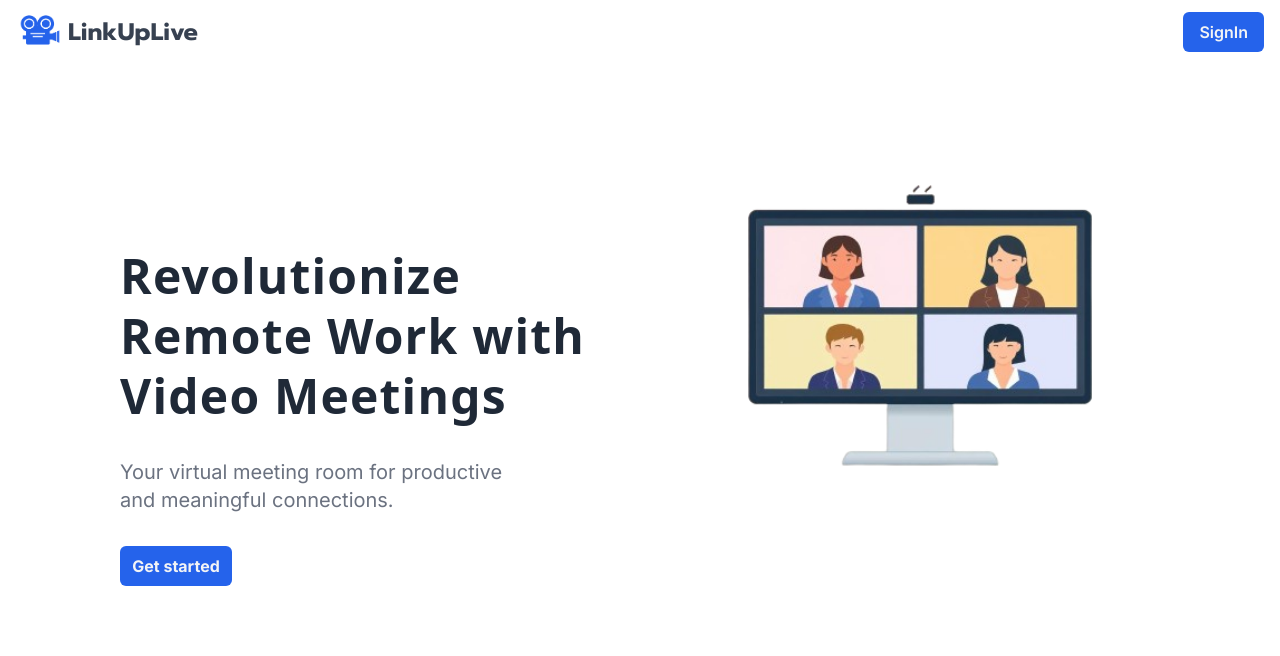
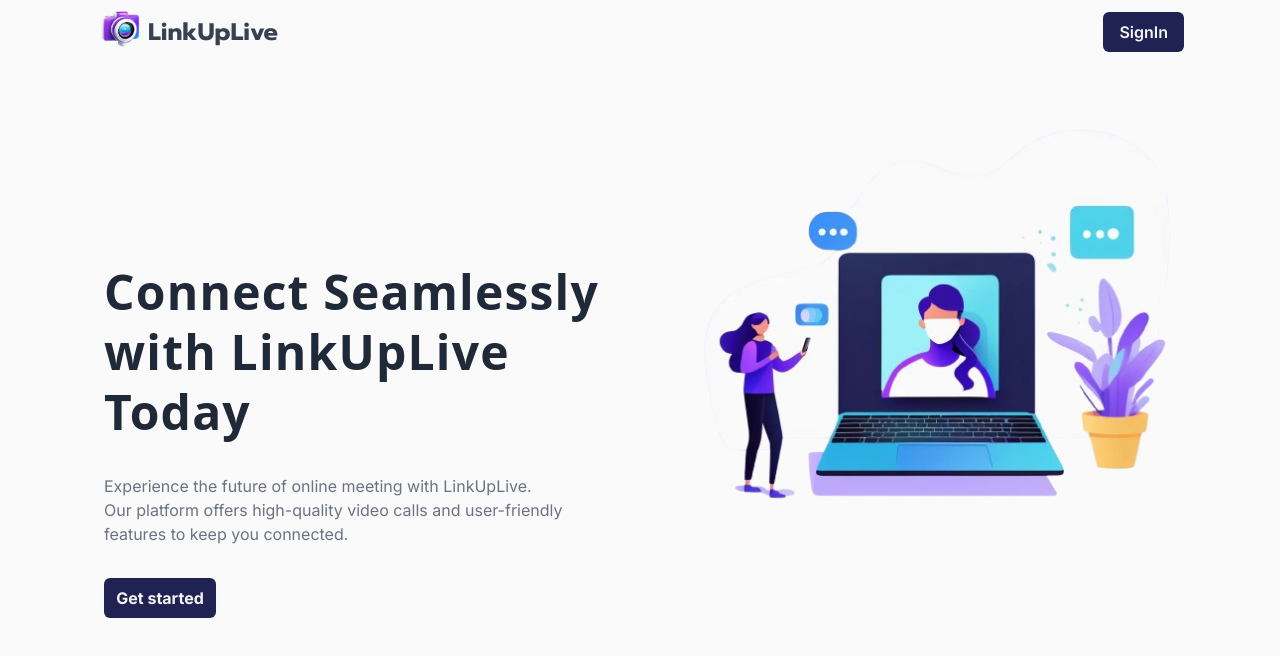
Before and after one commit to Hasnain-Memon/Frontend-LinkUpLive-, a Next.js app: page /landing in a window 1280 px wide. Shown: the top 656 px of the page. Built offline with nearby package versions, Linux system fonts and the light colour scheme; no server answers.

Commit message:
UI changes

```diff
--- a/src/app/layout.tsx
+++ b/src/app/layout.tsx
@@ -20,7 +20,7 @@ export default function RootLayout({
 
   return (
     <html lang="en">
-      <body className={inter.className} suppressHydrationWarning={true}>
+      <body className={`${inter.className} bg-[#FAFAFA]`} suppressHydrationWarning={true}>
         <Providers>
           {/* <SocketProvider> */}
             {/* <PeerProvider> */}
--- a/src/components/Header.tsx
+++ b/src/components/Header.tsx
@@ -8,7 +8,7 @@ function Header() {
 
   const session = useSession();
 
-  return <nav className='sticky bg-white top-0 h-16 w-full flex items-center justify-between px-4'>
+  return <nav className='sticky bg-[#FAFAFA] top-0 h-16 w-full flex items-center justify-between px-24'>
     <Logo />
     <div className='flex items-center gap-4'>
       {session.data?.user && <Link href={`/profile/@${session.data.user.name}`}>
@@ -21,10 +21,10 @@ function Header() {
         </div>
       </Link>}
 
-      {session.data?.user && <button className='bg-blue-600 font-semibold text-gray-100 rounded-md px-4 py-2 hover:bg-blue-500' onClick={() => signOut()} >Logout</button>}
+      {session.data?.user && <button className='bg-[#202253] font-semibold text-gray-100 rounded-md px-4 py-2 hover:bg-[#202253dc]' onClick={() => signOut()} >Logout</button>}
 
       {!session.data?.user && <button
-      className='bg-blue-600 font-semibold text-gray-100 rounded-md px-4 py-2 hover:bg-blue-500'
+      className='bg-[#202253] font-semibold text-gray-100 rounded-md px-4 py-2 hover:bg-[#202253dc]'
       onClick={() => signIn()}
       >
         SignIn
--- a/src/components/InnerHomePage.tsx
+++ b/src/components/InnerHomePage.tsx
@@ -47,7 +47,7 @@ export default function InnerHomePage() {
     </div>
   }
 
-  return <div className="px-24 h-screen w-full flex ">
+  return <div className="px-20 h-screen w-full flex ">
     <div className=" w-1/2 flex flex-col justify-center px-6 gap-8">
       <div id="hero-text" className="space-y-4">
         <h2 className="text-gray-800 font-semibold text-4xl">
@@ -60,7 +60,7 @@ export default function InnerHomePage() {
         <JoinBtn />
       </div>
       <div>
-        <span className="text-xs text-gray-600"><Link className="text-blue-600" href='about'>Learn more</Link> about Link Up Live</span>
+        <span className="text-xs text-gray-600"><Link className="text-[#202253]" href='about'>Learn more</Link> about Link Up Live</span>
       </div>
     </div>
 
--- a/src/components/JoinBtn.tsx
+++ b/src/components/JoinBtn.tsx
@@ -35,7 +35,7 @@ const JoinBtn = () => {
         </h4>
         <input name="room-code" type="text" placeholder="Enter a Code" className="border border-gray-400 p-3 rounded-md outline-none text-gray-600"
         onChange={(e) => setRoomCode(e.target.value)} />
-        <button onClick={joinRoom} type="submit" className="text-gray-400 font-semibold bg-transparent text-center w-[245px] hover:text-blue-600 py-4 border border-blue-600 rounded-md">join</button>
+        <button onClick={joinRoom} type="submit" className="text-gray-400 font-semibold bg-transparent text-center w-[245px] hover:text-[#202253] py-4 border border-[#202253] rounded-md">join</button>
     </form>
   </>
 }
--- a/src/components/Landing.tsx
+++ b/src/components/Landing.tsx
@@ -2,7 +2,7 @@
 import Link from 'next/link';
 import React, { useEffect } from 'react'
 import Image from 'next/image';
-import landing_page_image from "../../public/landing_page_image.png";
+import landing_image_new from "../../public/landing_image_new.png";
 import { useSession } from 'next-auth/react';
 import { useRouter } from 'next/navigation'
 
@@ -15,26 +15,27 @@ function Landing() {
     if(session.status === "authenticated"){
       router.push('/');
     }
-  }, [session.status, router])
+  }, [session.status, router]);
 
-  return <div className='h-[calc(h-screen-6rem)] w-full flex gap-8 px-24'>
+  return <div className='h-[calc(h-screen-6rem)] w-full flex gap-8 px-20 pt-6'>
     <div className='px-6 w-1/2 flex flex-col justify-center h-[calc(100vh-6rem)] gap-8'>
       <h1 className='text-5xl font-semibold font-sans text-gray-800 tracking-wide leading-tight'>
-      Revolutionize <br />Remote Work with <br />Video Meetings
+      Connect Seamlessly <br /> with LinkUpLive Today
       </h1>
-      <p className="font-normal text-gray-500 text-xl">
-      Your virtual meeting room for productive <br />and meaningful connections.
+      <p className="font-normal text-gray-500 text-md">
+        Experience the future of online meeting with LinkUpLive. <br />
+        Our platform offers high-quality video calls and user-friendly <br />
+        features to keep you connected.
       </p>
-      <button className='font-bold bg-blue-600 w-28 px-2 py-2 rounded-md text-gray-100'>
+      <button className='font-bold bg-[#202253] hover:bg-[#202253dc] w-28 px-2 py-2 rounded-md text-gray-100'>
         <Link href='/api/auth/signin?callbackUrl=http%3A%2F%2Flocalhost%3A3000%2Flanding'>Get started</Link>
       </button>
     </div>
 
     <div className='w-1/2 flex items-center justify-center px-6 h-full'>
       <Image
-      src={landing_page_image}
+      src={landing_image_new}
       alt='landing image'
-      className='absolute top-0'
       width={500}
       />
     </div>
--- a/src/components/Logo.tsx
+++ b/src/components/Logo.tsx
@@ -1,6 +1,6 @@
 import React from 'react'
 import { Prompt } from 'next/font/google';
-import logo from '../../public/logo.png'
+import new_logo from "../../public/new_logo.png"
 import Image from 'next/image';
 
 const prompt = Prompt({
@@ -10,7 +10,7 @@ const prompt = Prompt({
 
 function Logo() {
   return <div className='flex items-center gap-1'>
-    <Image priority={true} src={logo} alt='logo-image' className='w-12 mb-1'/>
+    <Image priority={true} src={new_logo} alt='logo-image' className='w-12 mb-1'/>
     <h1 className='font-bold text-2xl text-gray-700 cursor-pointer'>
         <span className={prompt.className}>LinkUpLive</span>
     </h1>
--- a/src/components/NewMeetingBtn.tsx
+++ b/src/components/NewMeetingBtn.tsx
@@ -31,7 +31,7 @@ const NewMeetingBtn = ({roomId} : {
       <h4 className=" relative text-center text-lg text-gray-800 font-semibold">
           New Meeting
       </h4>
-      <button onClick={initRoom} type="submit" className=' text-gray-100 px-4 py-3 rounded-md font-semibold flex items-center justify-center gap-2 bg-blue-600 w-[245px] hover:bg-blue-500'>
+      <button onClick={initRoom} type="submit" className=' text-gray-100 px-4 py-3 rounded-md font-semibold flex items-center justify-center gap-2 bg-[#202253] w-[245px] hover:bg-[#202253dc]'>
         <Image priority={true} src={camera_gif} alt="camera_gif" className="w-8 mr-4"/>
         <span className="mr-12">New meeting</span>
       </button>
```
Also changed, not shown: public/landing_image_new.png (added), public/new_logo.png (added), src/components/JoinMeeting.tsx (line endings or trailing spaces), src/components/PeerProvider.tsx (line endings or trailing spaces), src/components/SocketProvider.tsx (line endings or trailing spaces), src/store/peerStore.ts (line endings or trailing spaces), src/store/socketStore.ts (line endings or trailing spaces).
